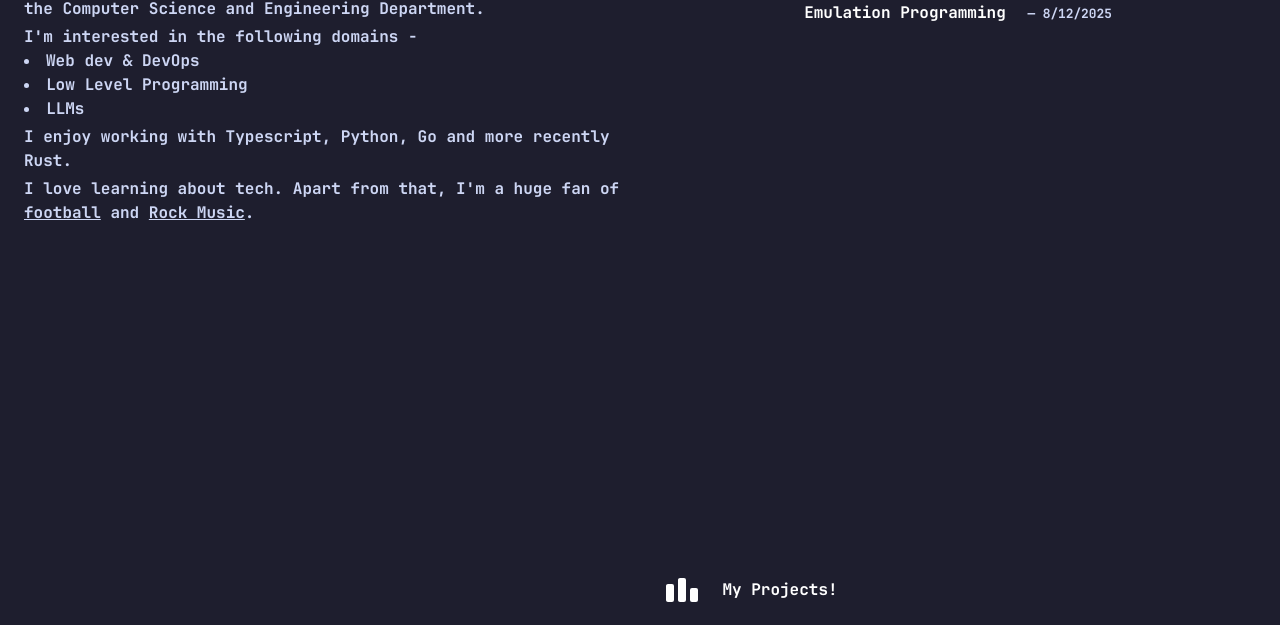
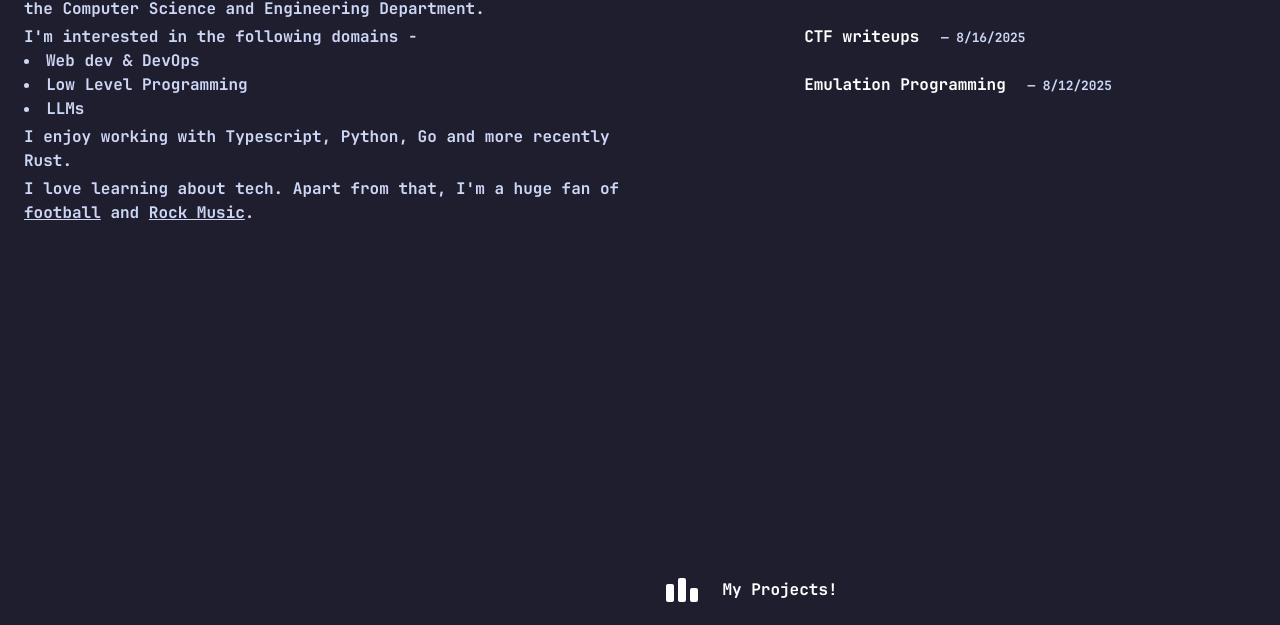
Before and after one commit to saksham-kumar-14/saksham-kumar-14.github.io, an Astro site: page / in a window 1280 px wide. Shown: the part 175-800 px from the top of the page. Built offline with nearby package versions, Linux system fonts and the light colour scheme; Astro itself is replaced by a stand-in of ours; some icons are missing.

Commit message:
add: ctf blog

```diff
--- a/src/components/blog.astro
+++ b/src/components/blog.astro
@@ -10,9 +10,9 @@ const posts = (await getCollection("blog"))
     <h2 class="text-[#e64553] font-semibold">My blogs</h2>
     <span class="text-gray-300">I mostly rant here.</span>
 
-    <ul>
+    <ul class="overflow-y-scroll h-[60vh]">
       {posts.map((post) => (
-        <li>
+        <li class="my-6">
           <a href={`/blog/${post.slug}/`}>{post.data.title}</a>
           <small> — {post.data.date.toLocaleDateString()}</small>
           <!-- <p>{post.data.description}</p> -->
--- /dev/null
+++ b/src/content/blog/ctfwriteups.md
@@ -0,0 +1,8 @@
+---
+title: 'CTF writeups'
+date: 2025-08-16
+description: 'My CTF writeups'
+tags: ['CTF']
+---
+
+I recently starting giving CTFs. I'll add some of my writeups here
--- a/src/content/blog/emulationProgramming.md
+++ b/src/content/blog/emulationProgramming.md
@@ -2,7 +2,7 @@
 title: 'Emulation Programming'
 date: 2025-08-12
 description: 'About emulation programmming and emulators in general'
-tags: ['intro', 'astro']
+tags: ['emulators', 'C']
 ---
 
 Yo! I have been reading about emulators for quite while now. I decided to write this blog to share some stuff I have learnt and also these will be notes for me as well. I will continue updating this as my understanding grows.
```
